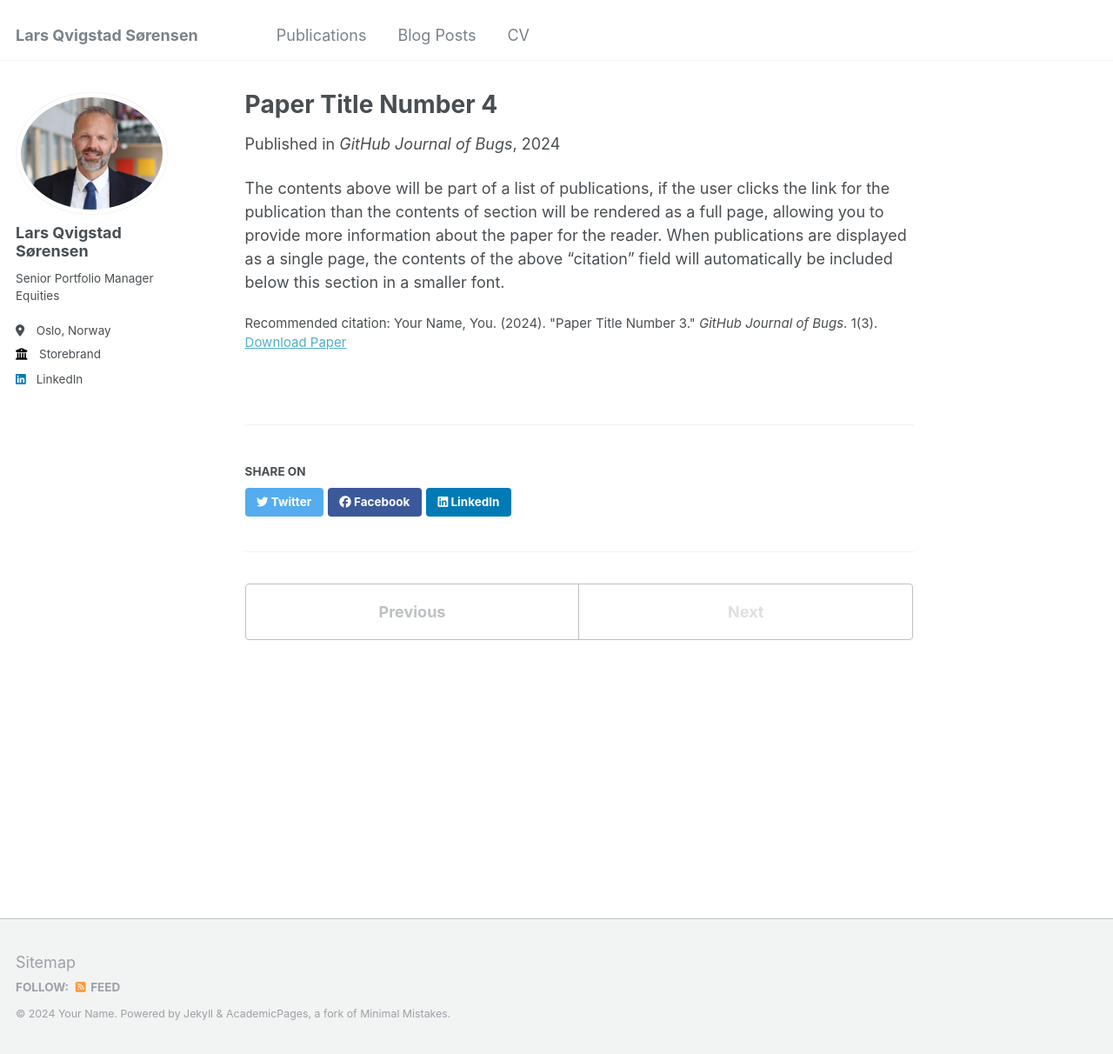
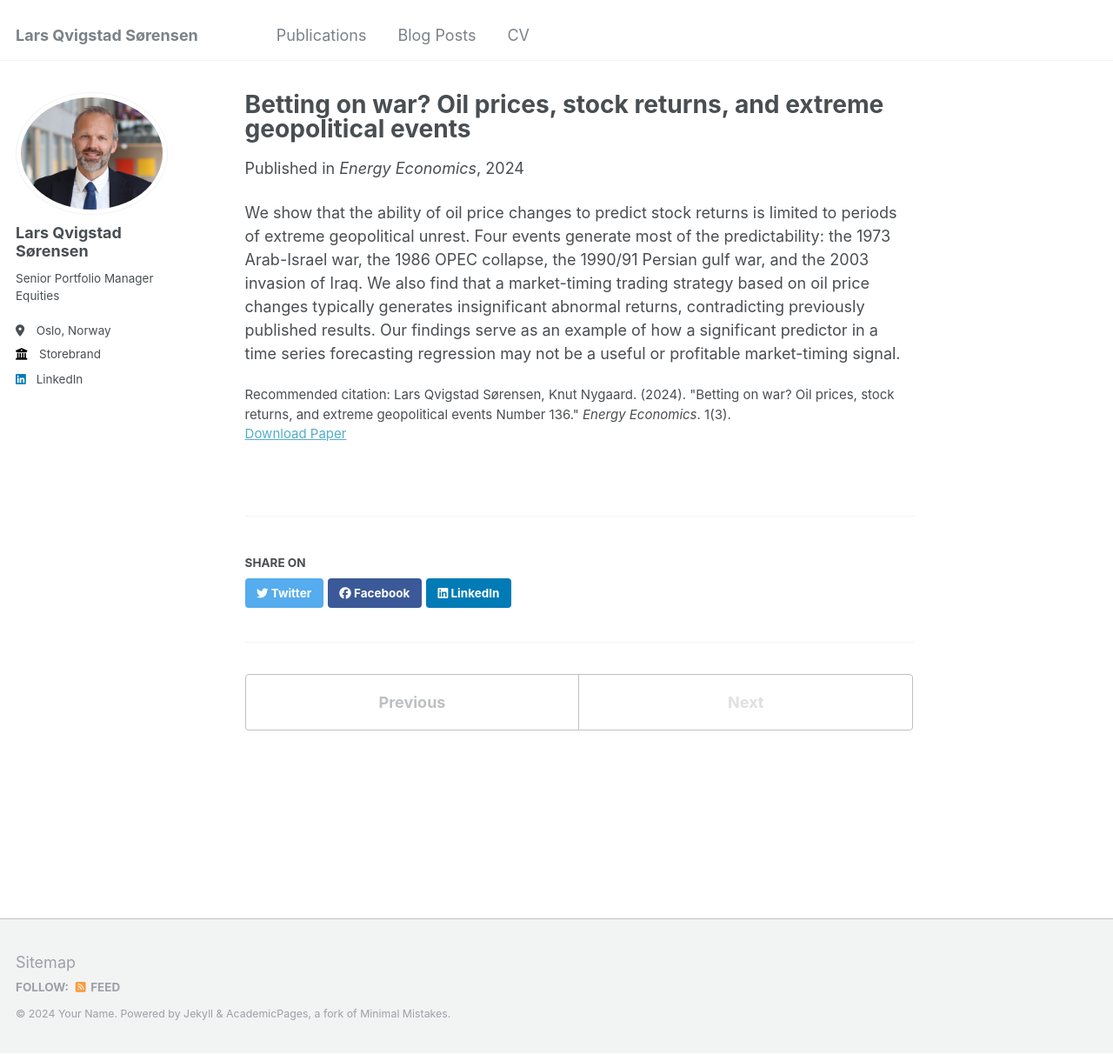
Before and after one commit to lars-qvigstad-sorensen/lars-qvigstad-sorensen.github.io, a Jekyll site: the page built from _publications/2024-02-17-paper-title-number-4.md, in a window 1280 px wide and 1212 px high. Shown: the whole window at 87% size. Built offline with Jekyll 4.4.1, drawn with Linux system fonts in a browser that asks for light colours.

Commit message:
Update 2024-02-17-paper-title-number-4.md

```diff
--- a/_publications/2024-02-17-paper-title-number-4.md
+++ b/_publications/2024-02-17-paper-title-number-4.md
@@ -1,12 +1,12 @@
 ---
-title: "Paper Title Number 4"
+title: "Betting on war? Oil prices, stock returns, and extreme geopolitical events"
 collection: publications
-permalink: /publication/2024-02-17-paper-title-number-4
-excerpt: 'This paper is about fixing template issue #693.'
-date: 2024-02-17
-venue: 'GitHub Journal of Bugs'
-paperurl: 'http://academicpages.github.io/files/paper3.pdf'
-citation: 'Your Name, You. (2024). &quot;Paper Title Number 3.&quot; <i>GitHub Journal of Bugs</i>. 1(3).'
+permalink: /publication/2024-betting-on-war
+excerpt: 'This paper investigates the predictability of stock market returns by lagged oil price changes.'
+date: 2024-06-08
+venue: 'Energy Economics'
+paperurl: 'https://doi.org/10.1016/j.eneco.2024.107659'
+citation: 'Lars Qvigstad Sørensen, Knut Nygaard. (2024). &quot;Betting on war? Oil prices, stock returns, and extreme geopolitical events Number 136.&quot; <i>Energy Economics</i>. 1(3).'
 ---
 
-The contents above will be part of a list of publications, if the user clicks the link for the publication than the contents of section will be rendered as a full page, allowing you to provide more information about the paper for the reader. When publications are displayed as a single page, the contents of the above "citation" field will automatically be included below this section in a smaller font.
+We show that the ability of oil price changes to predict stock returns is limited to periods of extreme geopolitical unrest. Four events generate most of the predictability: the 1973 Arab-Israel war, the 1986 OPEC collapse, the 1990/91 Persian gulf war, and the 2003 invasion of Iraq. We also find that a market-timing trading strategy based on oil price changes typically generates insignificant abnormal returns, contradicting previously published results. Our findings serve as an example of how a significant predictor in a time series forecasting regression may not be a useful or profitable market-timing signal.
```
